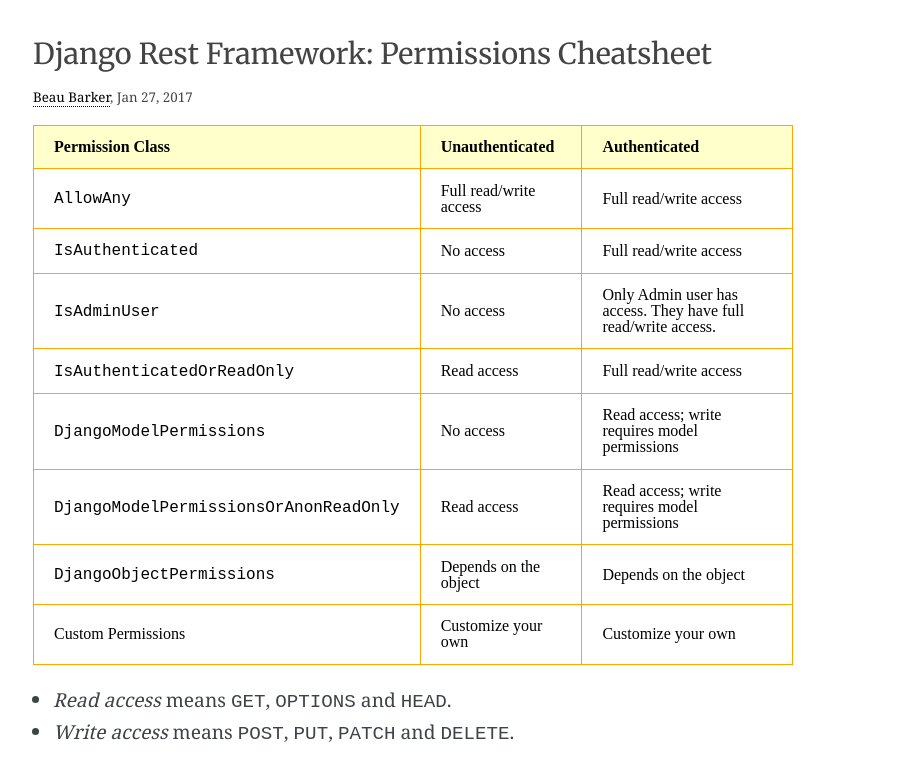
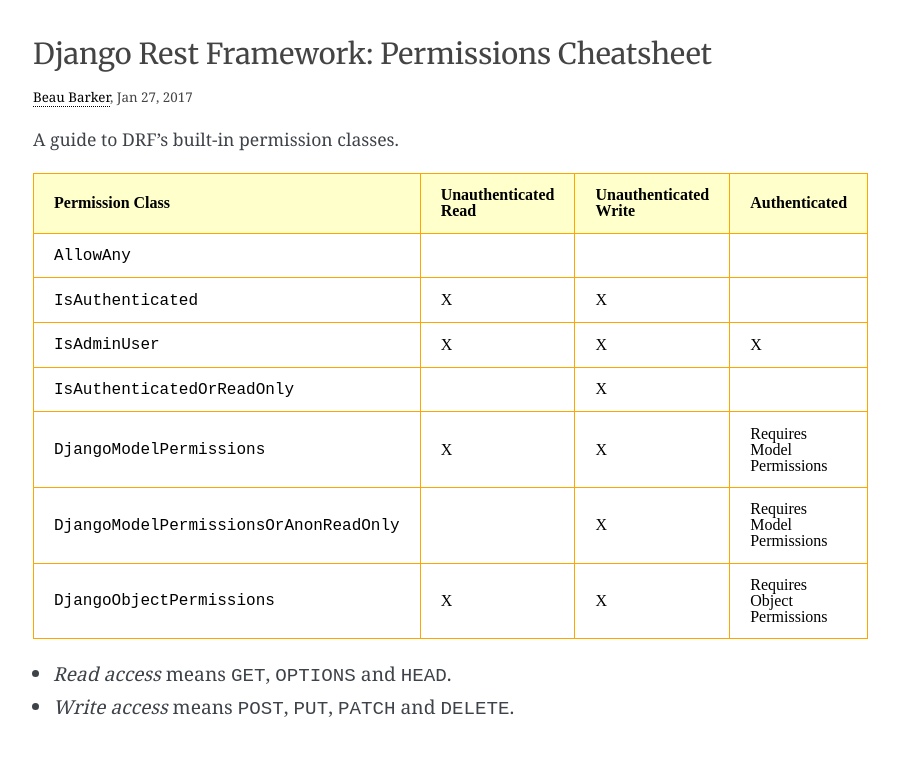
Before and after one commit to explodinglabs/explodinglabs.github.io, a Jekyll site: the page built from _posts/2017-01-27-drf-permissions-cheat-sheet.markdown, in a window 1280 px wide. Shown: the top 781 px of the page, without its empty margins (227-1126 px from the left). Built offline with Jekyll 4.4.1, drawn with Linux system fonts in a browser that asks for light colours; some web fonts are replaced; comment, search, counter and statistics services are not loaded.

Commit message:
Adjust DRF permissions table

```diff
--- a/_posts/2017-01-27-drf-permissions-cheat-sheet.markdown
+++ b/_posts/2017-01-27-drf-permissions-cheat-sheet.markdown
@@ -6,16 +6,17 @@
 comments: true
 ---
 
-Permission Class                        | Unauthenticated           | Authenticated
+A guide to DRF's built-in permission classes.
+
+Permission Class                        | Unauthenticated Read | Unauthenticated Write | Authenticated
 -|-
-`AllowAny`                              | Full read/write access    | Full read/write access
-`IsAuthenticated`                       | No access                 | Full read/write access
-`IsAdminUser`                           | No access                 | Only Admin user has access. They have full read/write access.
-`IsAuthenticatedOrReadOnly`             | Read access               | Full read/write access
-`DjangoModelPermissions`                | No access                 | Read access; write requires model permissions
-`DjangoModelPermissionsOrAnonReadOnly`  | Read access               | Read access; write requires model permissions
-`DjangoObjectPermissions`               | Depends on the object     | Depends on the object
-Custom Permissions                      | Customize your own        | Customize your own
+`AllowAny`                              |   |   |   |
+`IsAuthenticated`                       | X | X |   |
+`IsAdminUser`                           | X | X | X |
+`IsAuthenticatedOrReadOnly`             |   | X |   |
+`DjangoModelPermissions`                | X | X | Requires Model Permissions |
+`DjangoModelPermissionsOrAnonReadOnly`  |   | X | Requires Model Permissions |
+`DjangoObjectPermissions`               | X | X | Requires Object Permissions |
 {:.mbtablestyle}
 
 - *Read access* means `GET`, `OPTIONS` and `HEAD`.
```
